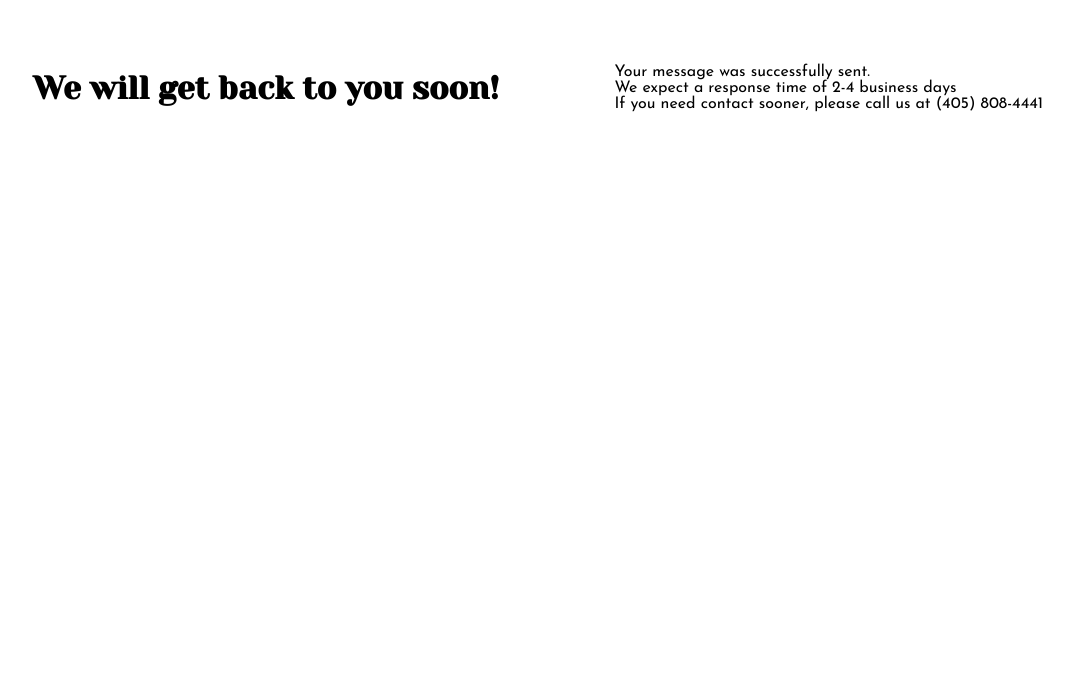
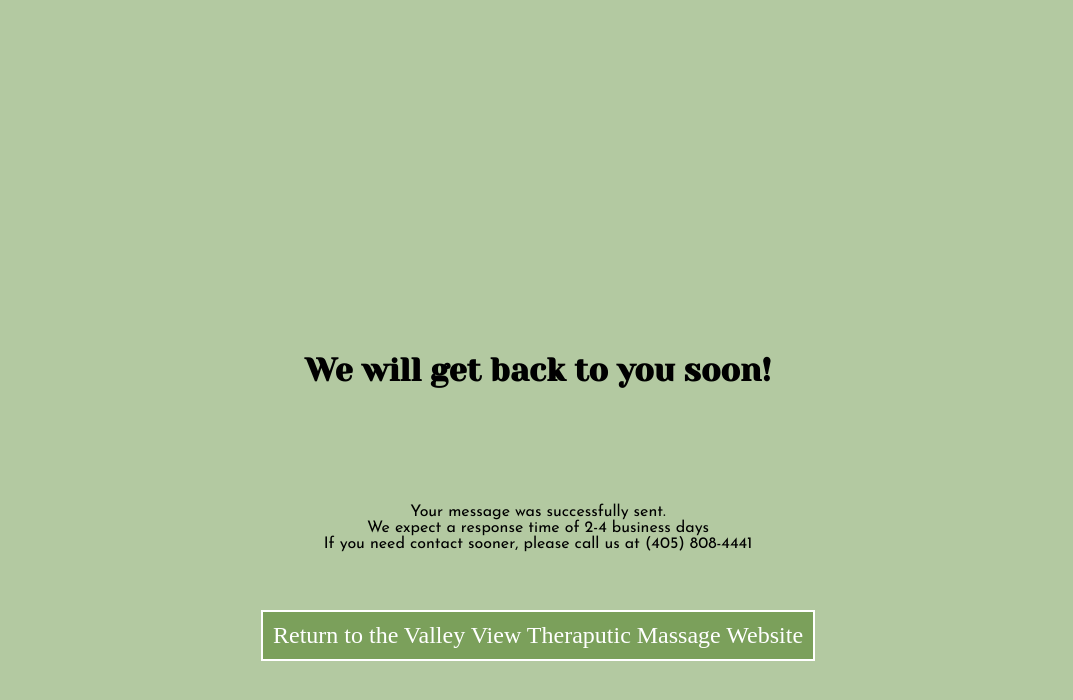
Before and after one commit to RhiannonAspen/valleyviewdemo, a plain HTML site: page success.html in a window 1280 px wide. Shown: the whole page, without its empty margins (102-1175 px from the left). Drawn offline with Linux system fonts and the light colour scheme.

Commit message:
Updated SEO and Success Page
Added SEO optimization (to do: update file names for images)
Restyled success page to match main content

```diff
--- a/success-style.css
+++ b/success-style.css
@@ -1,3 +1,8 @@
+:root {
+  --maingreen: #B3C9A1;
+  --darkergreen: #7BA05B;
+}
+
 * {
 	top: 0;
 	margin: 0;
@@ -5,15 +10,35 @@
 }
 
 h1 {
+	margin-top: 25%;
+	flex: 1;
 	font-family: 'Yeseva One', cursive;
+	font-size: 2em;
 }
 
 p {
-	padding-left: 10%;
+	margin-top: 10%;
+	flex: 1;
 	font-family: 'Josefin Sans', sans-serif;
+	font-size: 1em;
+}
+
+a {
+	flex: 1;
+	margin-top: 5%;
+	background-color: var(--darkergreen);
+	padding: 10px;
+	text-decoration: none;
+	color: white;
+	border: 2px solid white;
+	font-size: 1.5em;
+	cursor: pointer;
 }
 body {
+	background-color: var(--maingreen);
+	text-align: center;
 	display: flex;
+	flex-flow: column wrap;
 	justify-content: center;
 	align-items: center;
 	padding: 4em;
--- a/success.html
+++ b/success.html
@@ -3,7 +3,7 @@
 <head>
 	<meta charset="utf-8">
 	<meta name="viewport" content="width=device-width, initial-scale=1">
-	<title>Message Success!</title>
+	<title>Message Success! | Massage Therapy | Valley View Theraputic Massage</title>
 
 	<link rel="stylesheet" type="text/css" href="success-style.css">
 
@@ -18,6 +18,9 @@
 	<p>Your message was successfully sent.<br>
 	We expect a response time of 2-4 business days<br>
 	If you need contact sooner, please call us at (405) 808-4441</p>
+	<a href="index.html">Return to the Valley View Theraputic Massage Website</a>
+	</div>
+
 
 </body>
 </html>
```
Also changed, not shown: index.html (+5 -5 lines).
